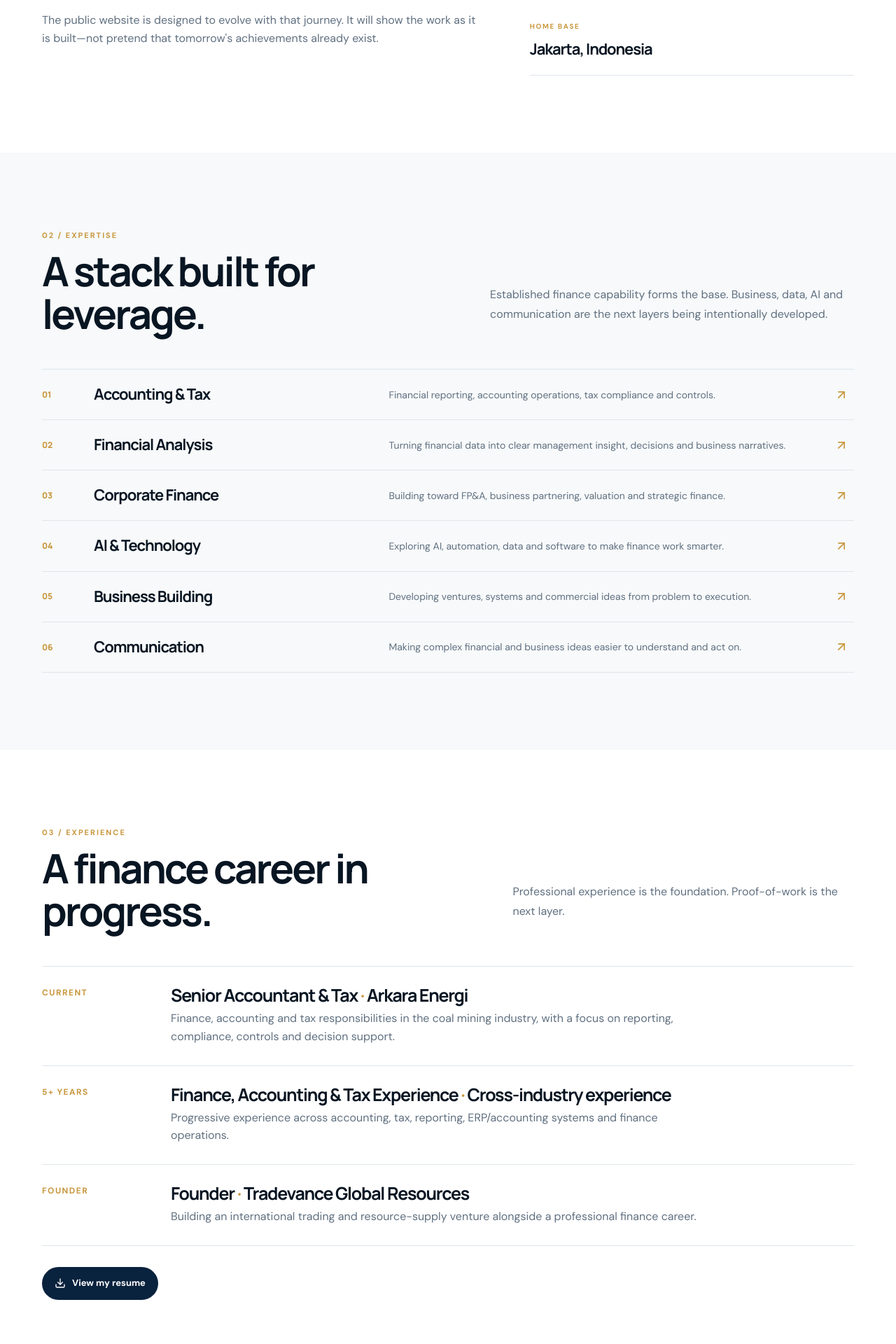
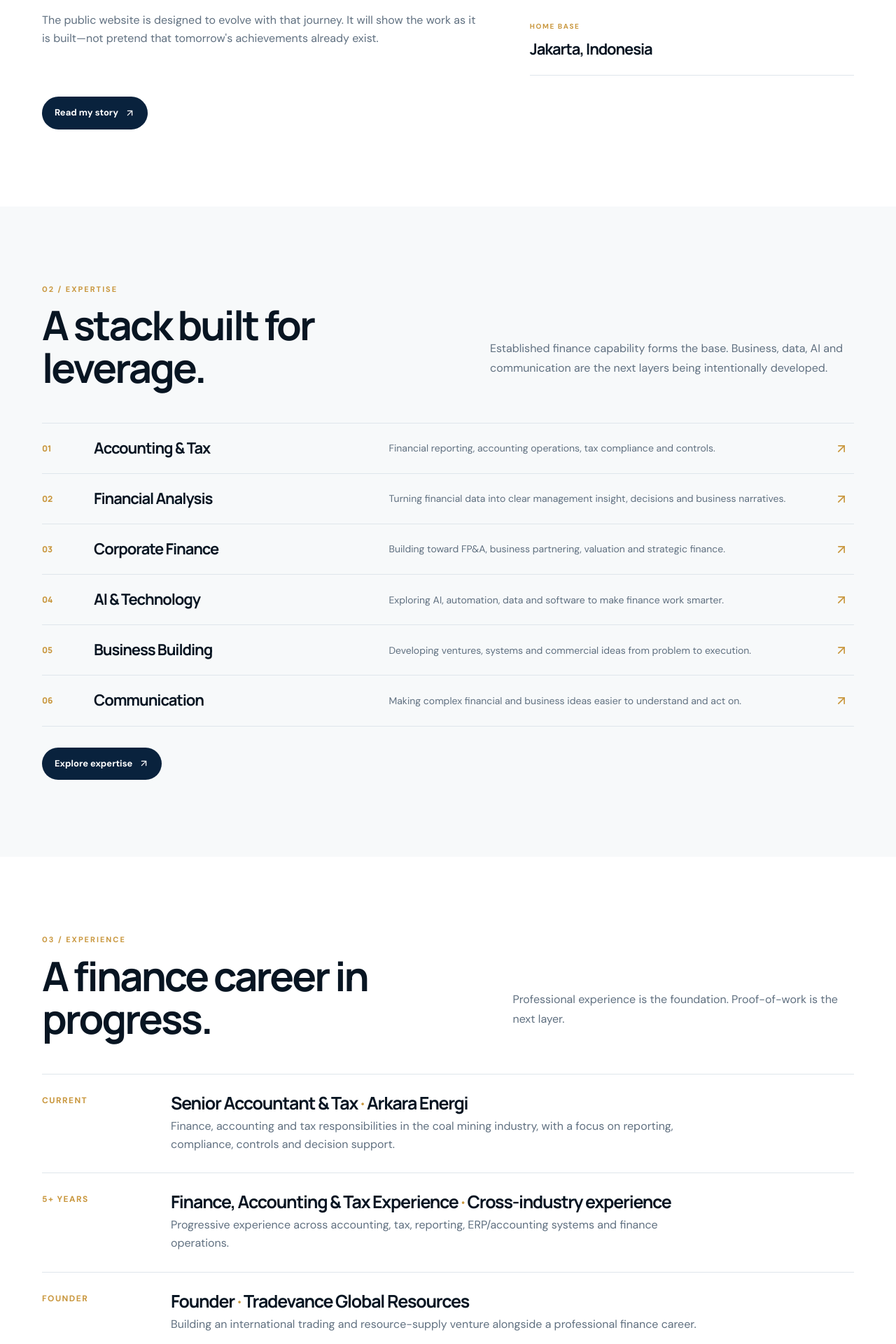
Before and after one commit to yusufstmrg/yusuf-platform, a Next.js app: page / in a window 1280 px wide. Shown: the part 1360-3280 px from the top of the page at 70% size. Built offline with nearby package versions, Linux system fonts and the light colour scheme; no server answers.

Commit message:
feat: add full public route navigation

```diff
--- a/app/page.tsx
+++ b/app/page.tsx
@@ -45,9 +45,9 @@ export default function Home() {
         <div className="container nav-inner">
           <a className="brand" href="#top" aria-label="Yusuf B. Situmorang home">YUSUF<span>.</span></a>
           <div className="nav-links">
-            <a href="#about">About</a><a href="#expertise">Expertise</a><a href="#experience">Experience</a><a href="#building">Building</a><a href="#insights">Insights</a><Link href="/projects">Projects</Link><Link href="/resume">Resume</Link>
+            <Link href="/about">About</Link><Link href="/expertise">Expertise</Link><Link href="/experience">Experience</Link><a href="#building">Building</a><Link href="/insights">Insights</Link><Link href="/projects">Projects</Link><Link href="/resume">Resume</Link>
           </div>
-          <a className="nav-cta" href="#contact">Contact</a>
+          <Link className="nav-cta" href="/contact">Contact</Link>
         </div>
       </nav>
 
@@ -68,11 +68,11 @@ export default function Home() {
         </div>
       </section>
 
-      <section id="about" className="section section-white"><div className="container"><div className="section-head"><div><div className="kicker">01 / About</div><h2>Numbers are only the beginning.</h2></div><p className="section-lead">My work starts with finance, but the bigger ambition is to connect financial thinking with business decisions, technology and human growth.</p></div><div className="editorial-grid"><article className="editorial-lead"><span className="large-mark">YBS</span><p>I am deliberately building from a strong finance foundation toward a broader stack of business, technology, communication and ownership.</p><p>The public website is designed to evolve with that journey. It will show the work as it is built—not pretend that tomorrow&apos;s achievements already exist.</p></article><div className="statement-stack"><article><span>POSITIONING</span><h3>{profile.positioning}</h3></article><article><span>PHILOSOPHY</span><h3>{profile.philosophy}</h3></article><article><span>HOME BASE</span><h3>{profile.location}</h3></article></div></div></div></section>
+      <section id="about" className="section section-white"><div className="container"><div className="section-head"><div><div className="kicker">01 / About</div><h2>Numbers are only the beginning.</h2></div><p className="section-lead">My work starts with finance, but the bigger ambition is to connect financial thinking with business decisions, technology and human growth.</p></div><div className="editorial-grid"><article className="editorial-lead"><span className="large-mark">YBS</span><p>I am deliberately building from a strong finance foundation toward a broader stack of business, technology, communication and ownership.</p><p>The public website is designed to evolve with that journey. It will show the work as it is built—not pretend that tomorrow&apos;s achievements already exist.</p></article><div className="statement-stack"><article><span>POSITIONING</span><h3>{profile.positioning}</h3></article><article><span>PHILOSOPHY</span><h3>{profile.philosophy}</h3></article><article><span>HOME BASE</span><h3>{profile.location}</h3></article></div></div><div className="actions"><Link className="btn btn-dark" href="/about">Read my story <ArrowUpRight size={15} /></Link></div></div></section>
 
-      <section id="expertise" className="section"><div className="container"><div className="section-head"><div><div className="kicker">02 / Expertise</div><h2>A stack built for leverage.</h2></div><p className="section-lead">Established finance capability forms the base. Business, data, AI and communication are the next layers being intentionally developed.</p></div><div className="expertise-list">{expertise.map((item) => <article className="expertise-row" key={item.number}><span className="number">{item.number}</span><h3>{item.title}</h3><p>{item.text}</p><ArrowUpRight className="row-arrow" size={20} /></article>)}</div></div></section>
+      <section id="expertise" className="section"><div className="container"><div className="section-head"><div><div className="kicker">02 / Expertise</div><h2>A stack built for leverage.</h2></div><p className="section-lead">Established finance capability forms the base. Business, data, AI and communication are the next layers being intentionally developed.</p></div><div className="expertise-list">{expertise.map((item) => <article className="expertise-row" key={item.number}><span className="number">{item.number}</span><h3>{item.title}</h3><p>{item.text}</p><ArrowUpRight className="row-arrow" size={20} /></article>)}</div><div className="actions"><Link className="btn btn-dark" href="/expertise">Explore expertise <ArrowUpRight size={15} /></Link></div></div></section>
 
-      <section id="experience" className="section section-white"><div className="container"><div className="section-head"><div><div className="kicker">03 / Experience</div><h2>A finance career in progress.</h2></div><p className="section-lead">Professional experience is the foundation. Proof-of-work is the next layer.</p></div><div className="timeline">{experience.map((item) => <article className="timeline-item" key={item.role + item.company}><div className="period">{item.period}</div><div><h3>{item.role} <span className="gold-dot">·</span> {item.company}</h3><p>{item.text}</p></div></article>)}</div><div className="actions"><Link className="btn btn-dark" href="/resume"><Download size={16} /> View my resume</Link></div></div></section>
+      <section id="experience" className="section section-white"><div className="container"><div className="section-head"><div><div className="kicker">03 / Experience</div><h2>A finance career in progress.</h2></div><p className="section-lead">Professional experience is the foundation. Proof-of-work is the next layer.</p></div><div className="timeline">{experience.map((item) => <article className="timeline-item" key={item.role + item.company}><div className="period">{item.period}</div><div><h3>{item.role} <span className="gold-dot">·</span> {item.company}</h3><p>{item.text}</p></div></article>)}</div><div className="actions"><Link className="btn btn-dark" href="/experience">View career journey <ArrowUpRight size={15} /></Link><Link className="btn btn-dark" href="/resume"><Download size={16} /> View my resume</Link></div></div></section>
 
       <section id="building" className="section dark-band"><div className="container"><div className="section-head"><div><div className="kicker">04 / Building</div><h2>Proof, not promises.</h2></div><p className="section-lead">The portfolio is intentionally starting from zero. These are the systems and ventures being built now; each will become richer as real evidence accumulates.</p></div><div className="build-grid">{building.map((item) => <Link href={`/projects/${slugify(item.title)}`} className="build-item" key={item.title}><div className="build-index">{item.tag}</div><h3>{item.title}</h3><p>{item.text}</p><span className="build-status">VIEW PROJECT <span /></span></Link>)}</div></div></section>
 
@@ -82,9 +82,9 @@ export default function Home() {
 
       <section className="section technology-section"><div className="container technology-grid"><div><div className="kicker">07 / Technology</div><h2>Building the system behind the journey.</h2><p className="section-lead">Yusuf OS is the private operating system behind the public platform—tracking personal value, career capital, execution, wealth and purpose with an AI-assisted decision layer.</p></div><div className="tech-stack"><article><Sparkles size={19} /><div><strong>AI Chief of Staff</strong><p>Reviews, bottleneck detection and next-best actions.</p></div></article><article><Github size={19} /><div><strong>Open Build</strong><p>Selected technical experiments and future proof-of-work.</p></div></article><article><Play size={19} /><div><strong>Build in Public</strong><p>Documenting what I learn and build across media.</p></div></article></div></div></section>
 
-      <section id="contact" className="cta"><div className="container"><div className="section-head"><div><div className="kicker">08 / Work with me</div><h2>Choose the reason you&apos;re reaching out.</h2></div><p className="section-lead">Contextual WhatsApp messages make it easier for you to start a useful conversation—and easier for me to understand what you need.</p></div><div className="proof-grid contact-grid">{contactOptions.map(([title, text, intent]) => <article key={title}><span><MessageCircle size={14} /></span><h3>{title}</h3><p style={{color:"#b9c9d6"}}>{text}</p><a className="btn btn-primary" href={whatsappMessage(intent)} target="_blank" rel="noreferrer">Open WhatsApp <ArrowUpRight size={15} /></a></article>)}</div><div className="actions"><a className="btn btn-secondary" href={whatsappMessage("general")} target="_blank" rel="noreferrer"><MessageCircle size={16} /> General WhatsApp</a><a className="btn btn-secondary" href={profile.linkedin} target="_blank" rel="noreferrer"><Linkedin size={16} /> LinkedIn</a></div></div></section>
+      <section id="contact" className="cta"><div className="container"><div className="section-head"><div><div className="kicker">08 / Work with me</div><h2>Choose the reason you&apos;re reaching out.</h2></div><p className="section-lead">Contextual WhatsApp messages make it easier for you to start a useful conversation—and easier for me to understand what you need.</p></div><div className="proof-grid contact-grid">{contactOptions.map(([title, text, intent]) => <article key={title}><span><MessageCircle size={14} /></span><h3>{title}</h3><p style={{color:"#b9c9d6"}}>{text}</p><a className="btn btn-primary" href={whatsappMessage(intent)} target="_blank" rel="noreferrer">Open WhatsApp <ArrowUpRight size={15} /></a></article>)}</div><div className="actions"><a className="btn btn-secondary" href={whatsappMessage("general")} target="_blank" rel="noreferrer"><MessageCircle size={16} /> General WhatsApp</a><Link className="btn btn-secondary" href="/contact">Contact page <ArrowUpRight size={15} /></Link></div></div></section>
 
-      <footer className="footer"><div className="container footer-inner"><div>© {new Date().getFullYear()} <strong>Yusuf B. Situmorang</strong></div><div className="footer-links"><Link href="/projects">Projects</Link><Link href="/insights">Insights</Link><Link href="/resume">Resume</Link><a href={profile.instagram} target="_blank" rel="noreferrer">Instagram</a><a href={profile.tiktok} target="_blank" rel="noreferrer">TikTok</a><a href={profile.youtube} target="_blank" rel="noreferrer">YouTube</a><a href={profile.github} target="_blank" rel="noreferrer">GitHub</a></div></div></footer>
+      <footer className="footer"><div className="container footer-inner"><div>© {new Date().getFullYear()} <strong>Yusuf B. Situmorang</strong></div><div className="footer-links"><Link href="/about">About</Link><Link href="/expertise">Expertise</Link><Link href="/experience">Experience</Link><Link href="/projects">Projects</Link><Link href="/insights">Insights</Link><Link href="/resume">Resume</Link><Link href="/contact">Contact</Link><a href={profile.instagram} target="_blank" rel="noreferrer">Instagram</a><a href={profile.tiktok} target="_blank" rel="noreferrer">TikTok</a><a href={profile.youtube} target="_blank" rel="noreferrer">YouTube</a><a href={profile.github} target="_blank" rel="noreferrer">GitHub</a></div></div></footer>
     </main>
   );
 }
```
